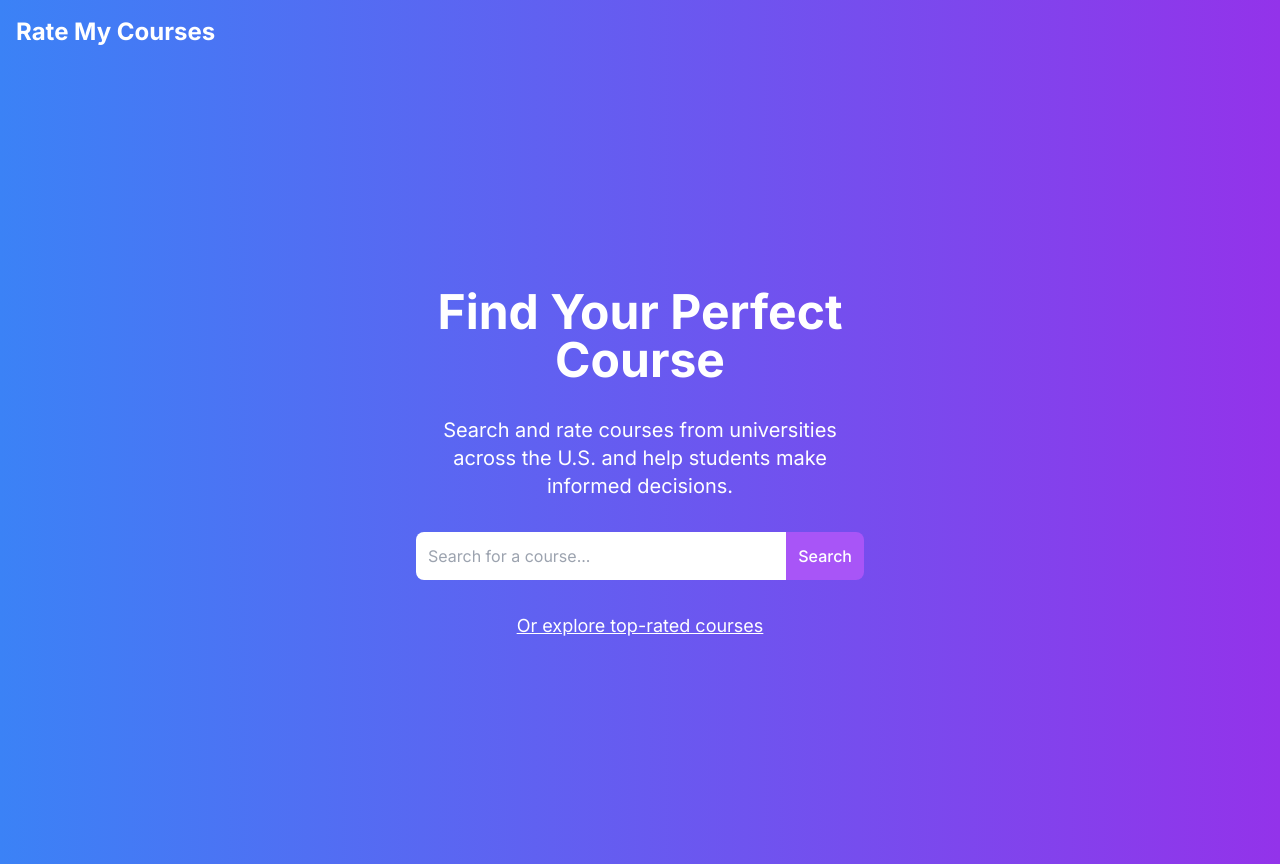
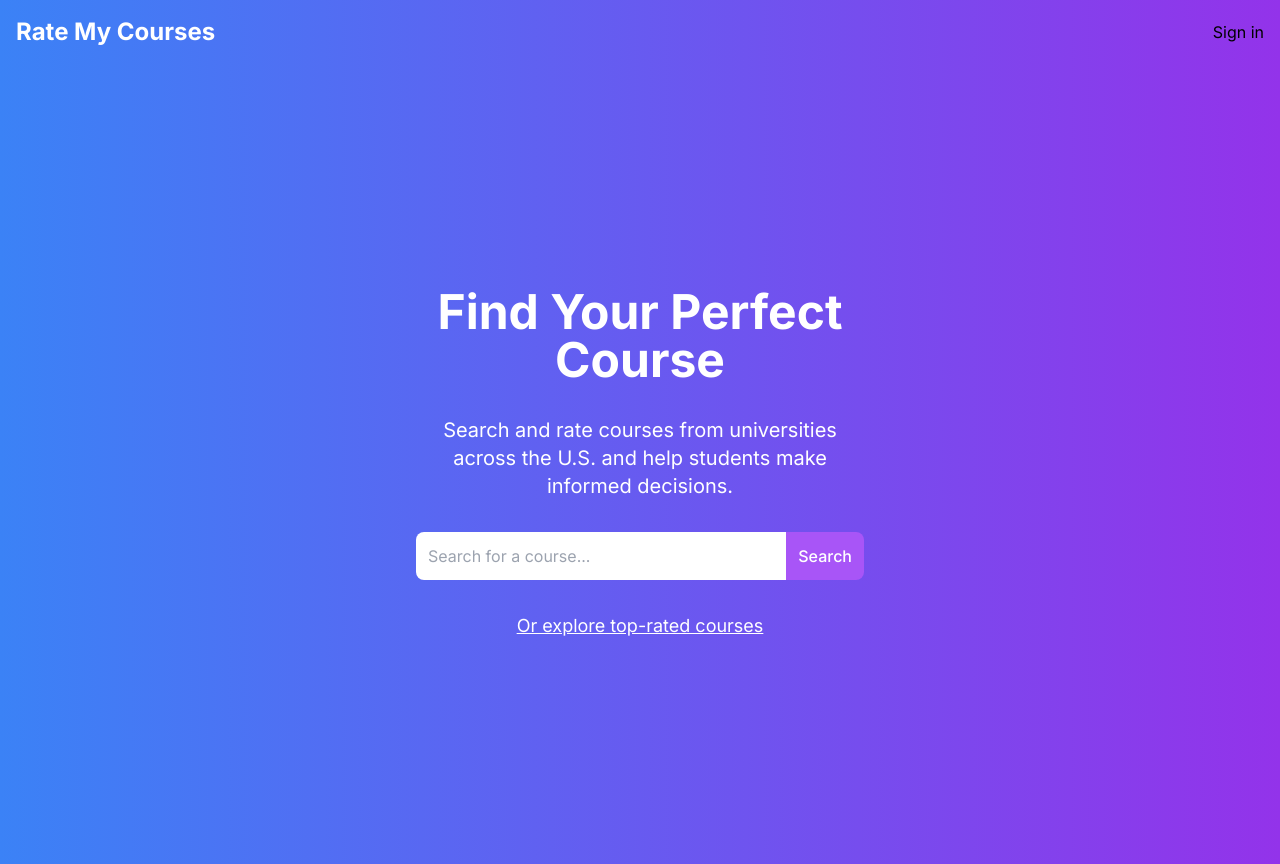
Before and after one commit to johan253/rate-my-courses, a Next.js app: page / in a window 1280 px wide. Built offline with nearby package versions, Linux system fonts and the light colour scheme; no server answers.

Commit message:
added profile and sign in / out buttons to navbar

```diff
--- a/components/Navbar.tsx
+++ b/components/Navbar.tsx
@@ -1,11 +1,14 @@
 "use client";
 
-import { useState } from "react";
+import { useState, useEffect } from "react";
 import { useRouter, usePathname } from "next/navigation";
 import Link from "next/link";
+import { getSession } from "@/lib/actions";
+import { Session } from "next-auth";
 
 export default function Navbar() {
   const [query, setQuery] = useState("");
+  const [session, setSession] = useState<Session | null>(null);
   const router = useRouter();
   const pathname = usePathname();
 
@@ -16,9 +19,12 @@ export default function Navbar() {
     }
   };
 
+  useEffect(() => {
+    getSession().then((res) => setSession(res));
+  }, []);
   return (
     <nav className={`${pathname !== "/" ? "bg-blue-500" : "bg-gradient-to-r from-blue-500 to-purple-600"} p-4`}>
-      <div className="max-w-7xl mx-auto flex justify-between items-center">
+      <div className=" mx-auto flex justify-between items-center">
         <div className="text-white text-2xl font-bold">
           <Link href="/">
             Rate My Courses
@@ -42,6 +48,23 @@ export default function Navbar() {
             </button>
           </form>
         )}
+        {
+          session ? (
+            <div className="flex items-center text-white">
+              <Link href="/me">
+                Profile
+              </Link>
+              <p>{" | "}</p>
+              <Link href={`/api/auth/signout?callbackUrl=${pathname}`}>
+                Sign out
+              </Link>
+            </div>
+          ) : (
+            <Link href={`/api/auth/signin?callbackUrl=${pathname}`}>
+              Sign in
+            </Link>
+          )
+        }
       </div>
     </nav>
   );
--- a/lib/actions.ts
+++ b/lib/actions.ts
@@ -4,6 +4,7 @@
 import prisma from "@/lib/prisma";
 import { revalidatePath } from "next/cache"; // Optionally, for ISR
 import type { Rating } from "@prisma/client";
+import { auth } from "@/auth";
 
 export async function createRating(previousState: any, formData: FormData) {
   await new Promise((resolve) => setTimeout(resolve, 1000)); // Simulate network delay
@@ -42,3 +43,8 @@ export async function deleteRating(previousState: any, rating: Rating) {
   }
   revalidatePath(`/course/${rating.courseId}`);
 }
+
+export async function getSession() {
+  const session = await auth();
+  return session;
+}
```
Also changed, not shown: components/NavSearchBar.tsx (added).
